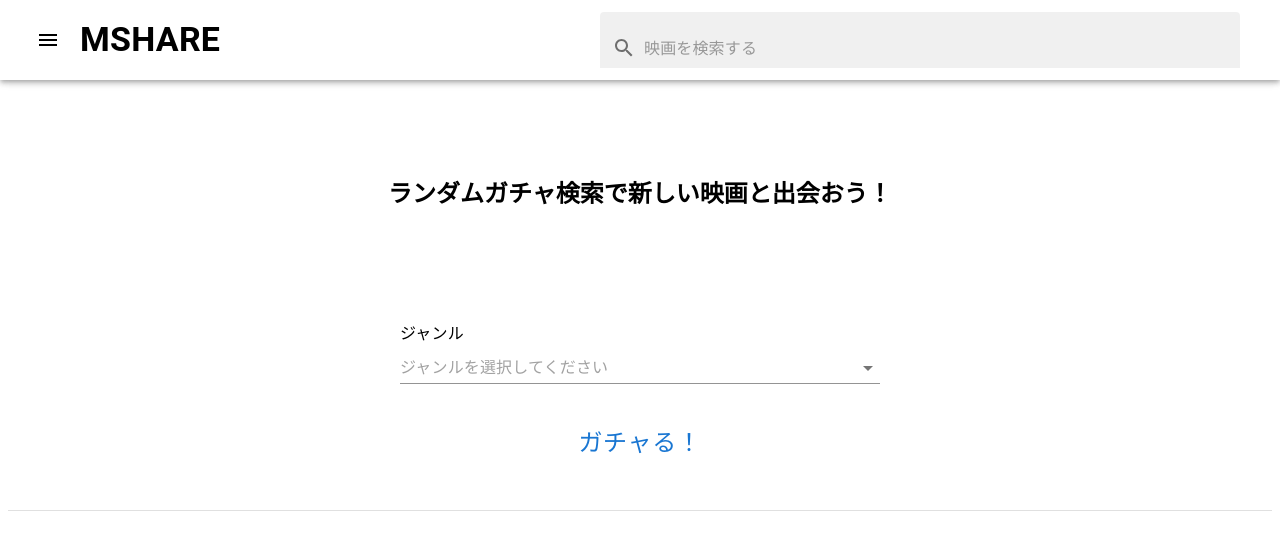
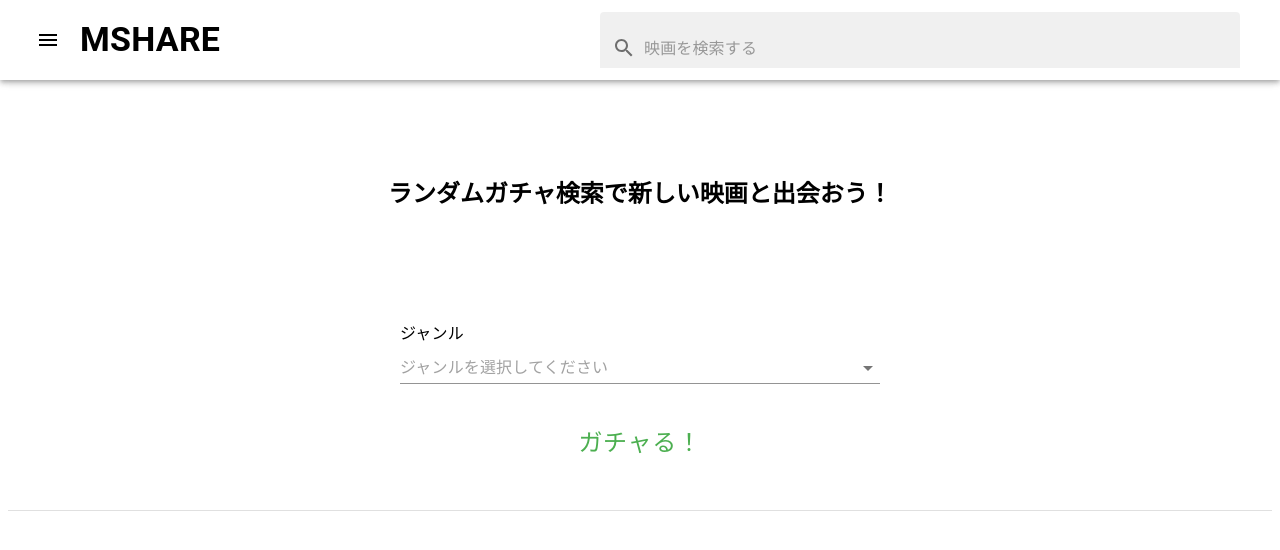
Before and after one commit to yusukey7grizi/mshare_web_app, a Next.js app: page /random in a window 1280 px wide. Shown: the top 550 px of the page. Built offline with nearby package versions, Linux system fonts and the light colour scheme; no server answers.

Commit message:
created themeWrapper

```diff
--- /dev/null
+++ b/src/components/themeProvider.tsx
@@ -0,0 +1,20 @@
+import { FC } from 'react';
+import { createTheme, ThemeProvider } from '@mui/material/styles';
+import { green, purple } from '@mui/material/colors';
+
+const theme = createTheme({
+  palette: {
+    primary: {
+      main: green[500],
+    },
+    secondary: {
+      main: purple[500],
+    },
+  },
+});
+
+const ThemeWrapper: FC = ({ children }) => {
+  return <ThemeProvider theme={theme}>{children}</ThemeProvider>;
+};
+
+export { ThemeWrapper };
--- a/src/pages/_app.tsx
+++ b/src/pages/_app.tsx
@@ -1,16 +1,19 @@
-import { AppProvider } from 'contexts/appContext'
-import type { AppProps } from 'next/app'
-import 'components/globals.css'
-import { AuthProvider } from 'contexts/authContext'
+import { AppProvider } from 'contexts/appContext';
+import type { AppProps } from 'next/app';
+import 'components/globals.css';
+import { AuthProvider } from 'contexts/authContext';
+import { ThemeWrapper } from 'components/themeProvider';
 
 function MyApp({ Component, pageProps }: AppProps) {
   return (
     <AuthProvider>
       <AppProvider>
-        <Component {...pageProps} />
+        <ThemeWrapper>
+          <Component {...pageProps} />
+        </ThemeWrapper>
       </AppProvider>
     </AuthProvider>
-  )
+  );
 }
 
-export default MyApp
+export default MyApp;
```
